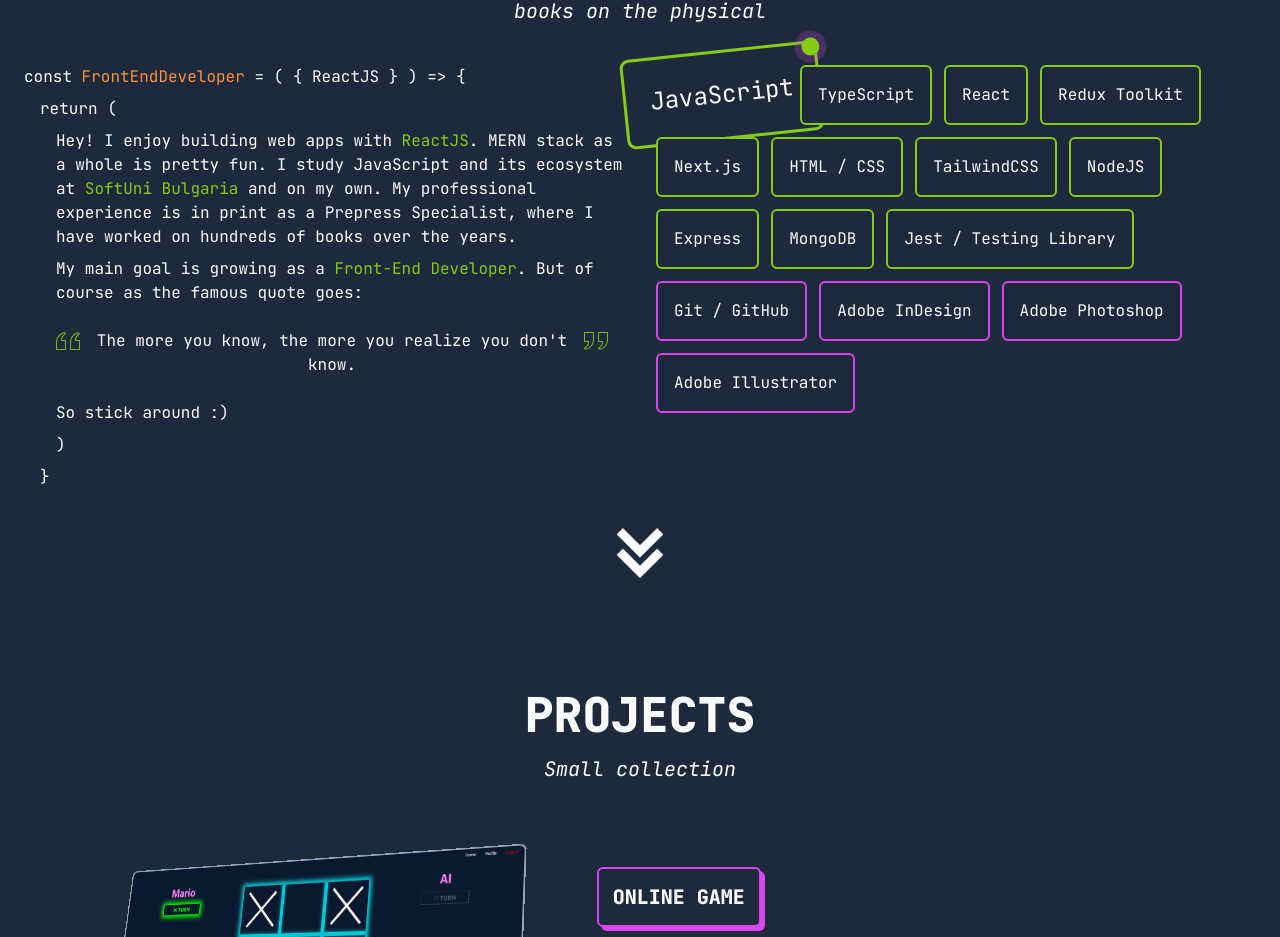
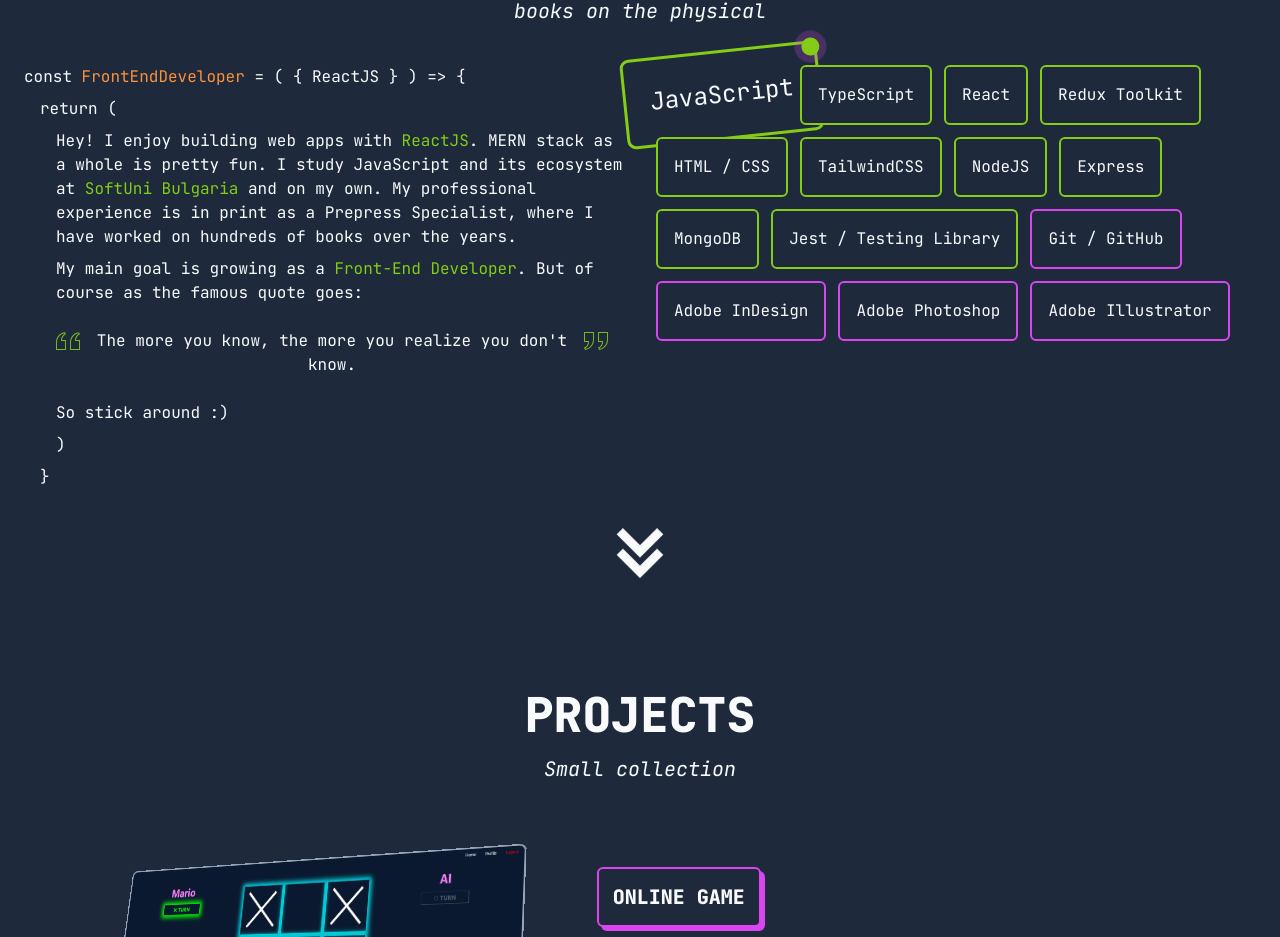
Before and after one commit to mariovyord/portfolio-v3, a Next.js app: page / in a window 1280 px wide. Shown: the part 991-1928 px from the top of the page. Built offline with nearby package versions, Linux system fonts and the light colour scheme.

Commit message:
remove an item

```diff
--- a/data/site/about.ts
+++ b/data/site/about.ts
@@ -16,10 +16,6 @@ export const skills: TSkill[] = [
     },
     {
         skillName: 'Redux Toolkit',
-        classes: 'border-primary'
-    },
-    {
-        skillName: 'Next.js',
         classes: 'border-primary'
     },
     {
```
